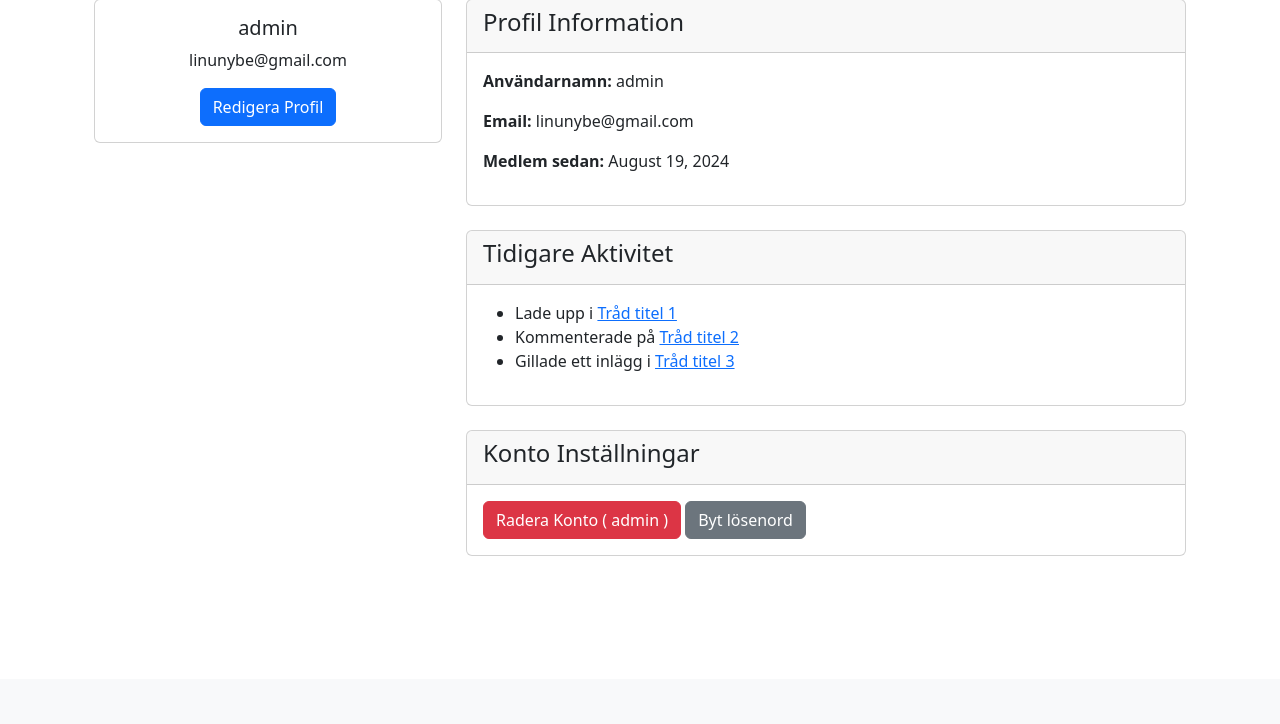
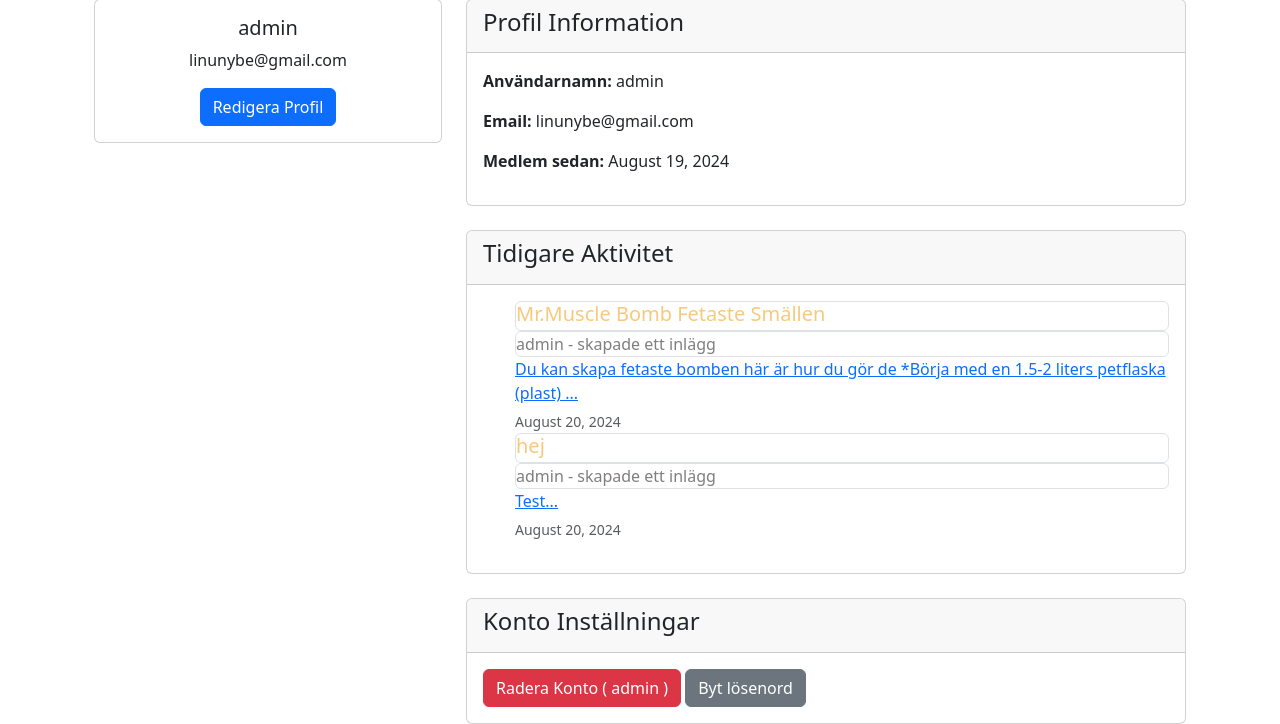
Before and after one commit to Linkan333/skitkul, a Flask app: page /profile in a window 1280 px wide. Shown: the part 121-845 px from the top of the page. Before the commit the page ends 677 px from the top, so only its background shows below. Run offline with Flask 3, Linux system fonts and the light colour scheme; a user stored in the database is signed in; parts of the project's set-up code (start-up, migrations or seed data) failed here and were passed over; some libraries are stand-ins or nearby versions.

Commit message:
Added some nice design to the user profile so you can see what the user has posted before

```diff
--- a/app.py
+++ b/app.py
@@ -160,7 +160,8 @@ def register():
 
 @app.route('/profile')
 def profile():
-    return render_template('profile.html')
+    threads = Thread.query.filter_by(author_id=current_user.id).all()
+    return render_template('profile.html', threads=threads)
 
 migrate = Migrate(app, db)
 
--- a/templates/profile.html
+++ b/templates/profile.html
@@ -36,9 +36,15 @@
                     </div>
                     <div class="card-body">
                         <ul>
-                            <li>Lade upp i <a href="#">Tråd titel 1</a></li>
-                            <li>Kommenterade på <a href="#">Tråd titel 2</a></li>
-                            <li>Gillade ett inlägg i <a href="#">Tråd titel 3</a></li>
+                            {% for thread in threads %}
+                            <a href="{{ url_for('view_thread', thread_id=thread.id) }}" class="list-group-item list-group-item-action border rounded" style="border-color: black;">
+                                <h5 class="mb-1" style="color: rgba(243, 156, 18, 0.55);">{{ thread.title }}</h5>
+                                <p class="mb-1" style="color: #807e7e;">{{ thread.author.username }}  - skapade ett inlägg  <a href="{{ url_for('view_thread', thread_id=thread.id) }}">{{ thread.content[:100] }}...</a></p>
+                                <small class="text-muted">{{ thread.timestamp.strftime('%B %d, %Y') }}</small>
+                            </a>
+                            {% else %}
+                                <p>Användaren har inte skapat en tråd eller inlägg ännu...</p>
+                            {% endfor %}
                         </ul>
                     </div>
             </div>
```
Also changed, not shown: requirements.txt (+14 -0 lines), instance/users.db.
